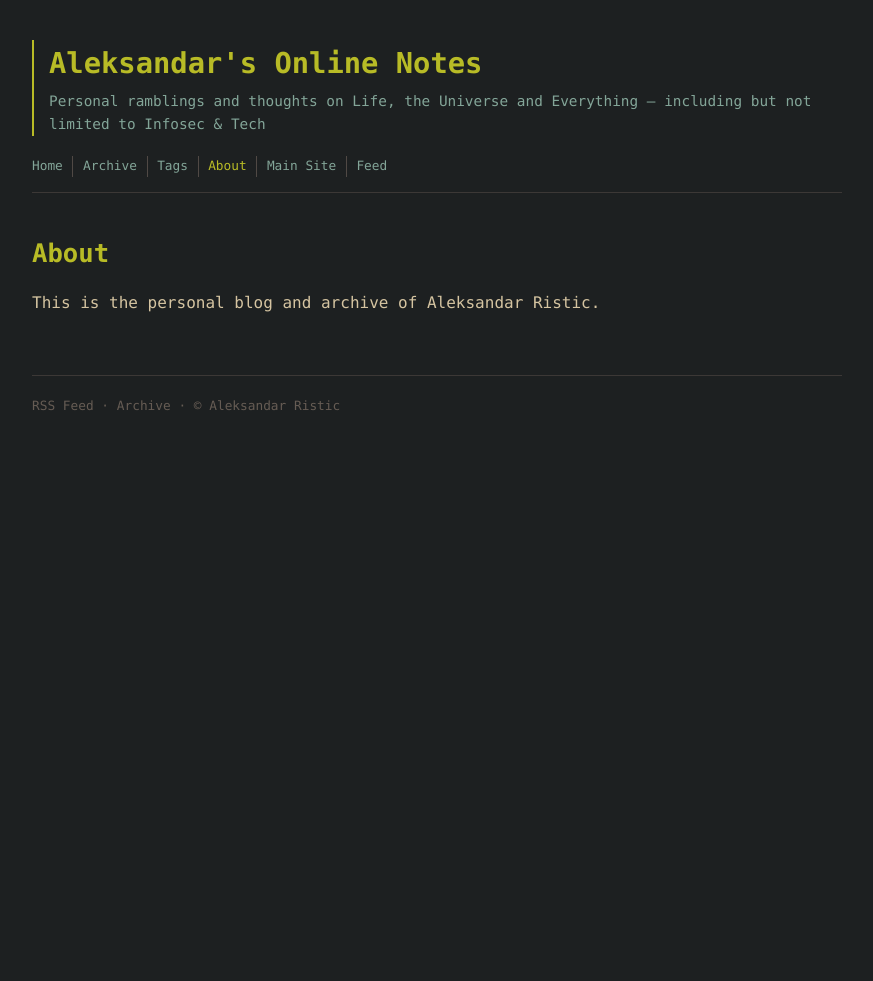
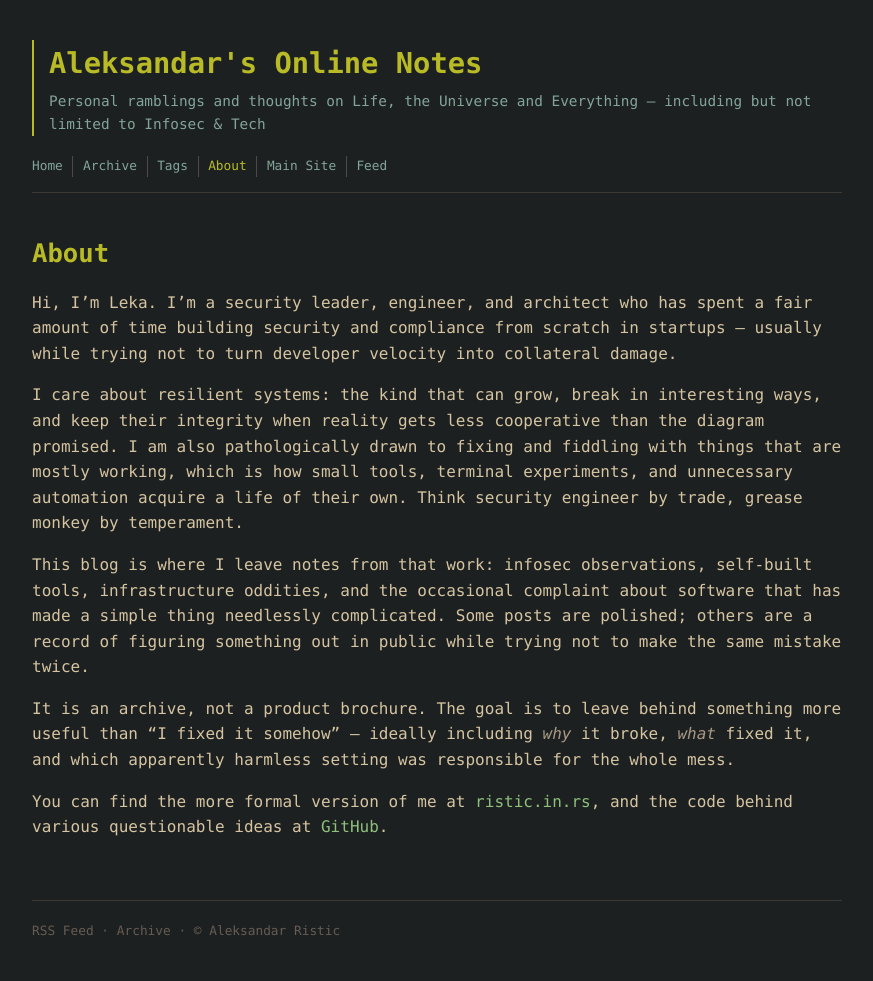
Before and after one commit to aleksandarristic/blog, a Jekyll site: the page built from pages/about.md, in a window 1280 px wide. Shown: the whole page, without its empty margins (203-1076 px from the left). Built offline with Jekyll 4.4.1, drawn with Linux system fonts in a browser that asks for light colours; before the commit the page ends 900 px from its top, so only the background shows below that.

Commit message:
Expand about page

```diff
--- a/pages/about.md
+++ b/pages/about.md
@@ -4,4 +4,12 @@ title: About
 permalink: /about/
 ---
 
-This is the personal blog and archive of Aleksandar Ristic.
+Hi, I’m Leka. I’m a security leader, engineer, and architect who has spent a fair amount of time building security and compliance from scratch in startups — usually while trying not to turn developer velocity into collateral damage.
+
+I care about resilient systems: the kind that can grow, break in interesting ways, and keep their integrity when reality gets less cooperative than the diagram promised. I am also pathologically drawn to fixing and fiddling with things that are mostly working, which is how small tools, terminal experiments, and unnecessary automation acquire a life of their own. Think security engineer by trade, grease monkey by temperament.
+
+This blog is where I leave notes from that work: infosec observations, self-built tools, infrastructure oddities, and the occasional complaint about software that has made a simple thing needlessly complicated. Some posts are polished; others are a record of figuring something out in public while trying not to make the same mistake twice.
+
+It is an archive, not a product brochure. The goal is to leave behind something more useful than “I fixed it somehow” — ideally including *why* it broke, *what* fixed it, and which apparently harmless setting was responsible for the whole mess.
+
+You can find the more formal version of me at [ristic.in.rs](https://ristic.in.rs), and the code behind various questionable ideas at [GitHub](https://github.com/aleksandarristic).
```
